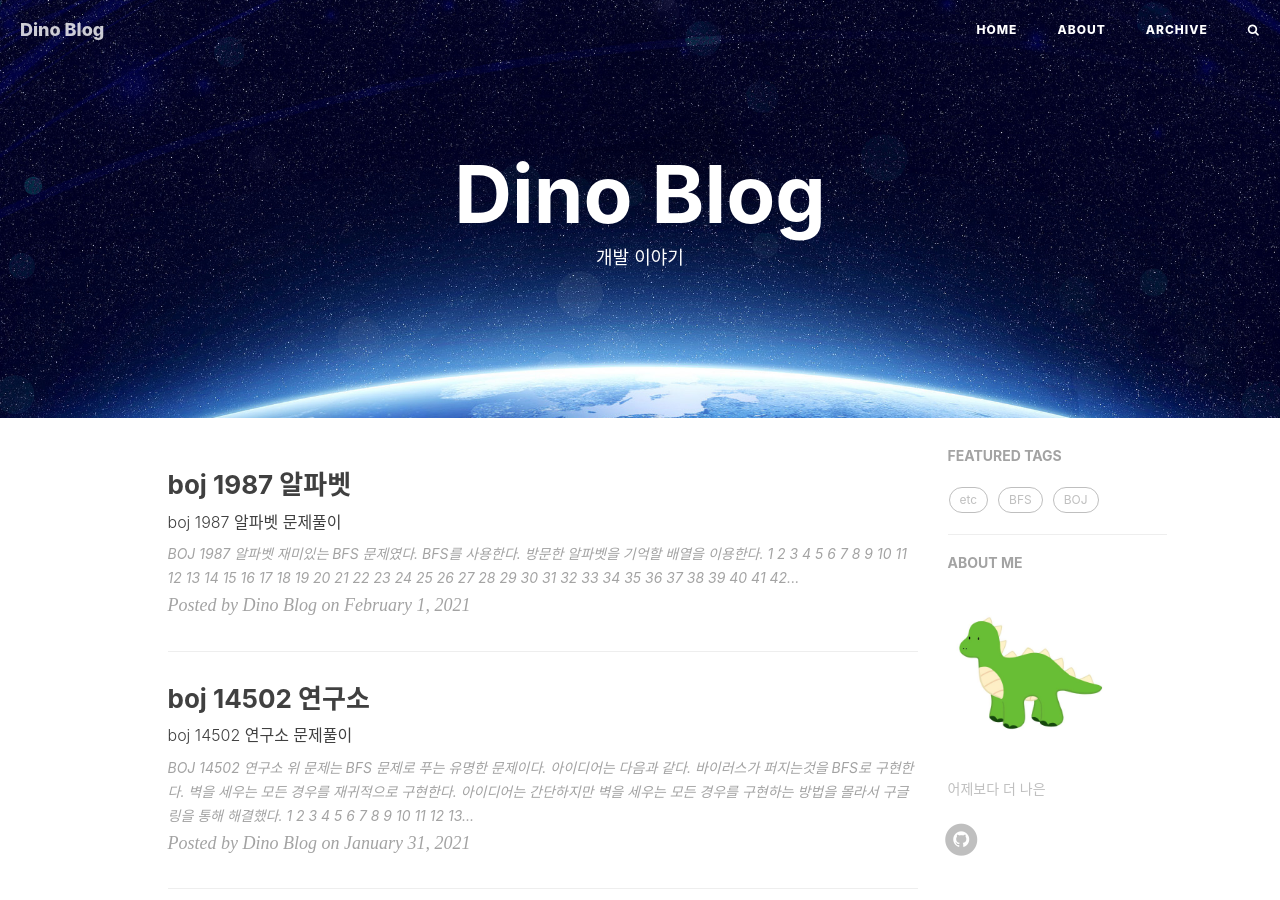
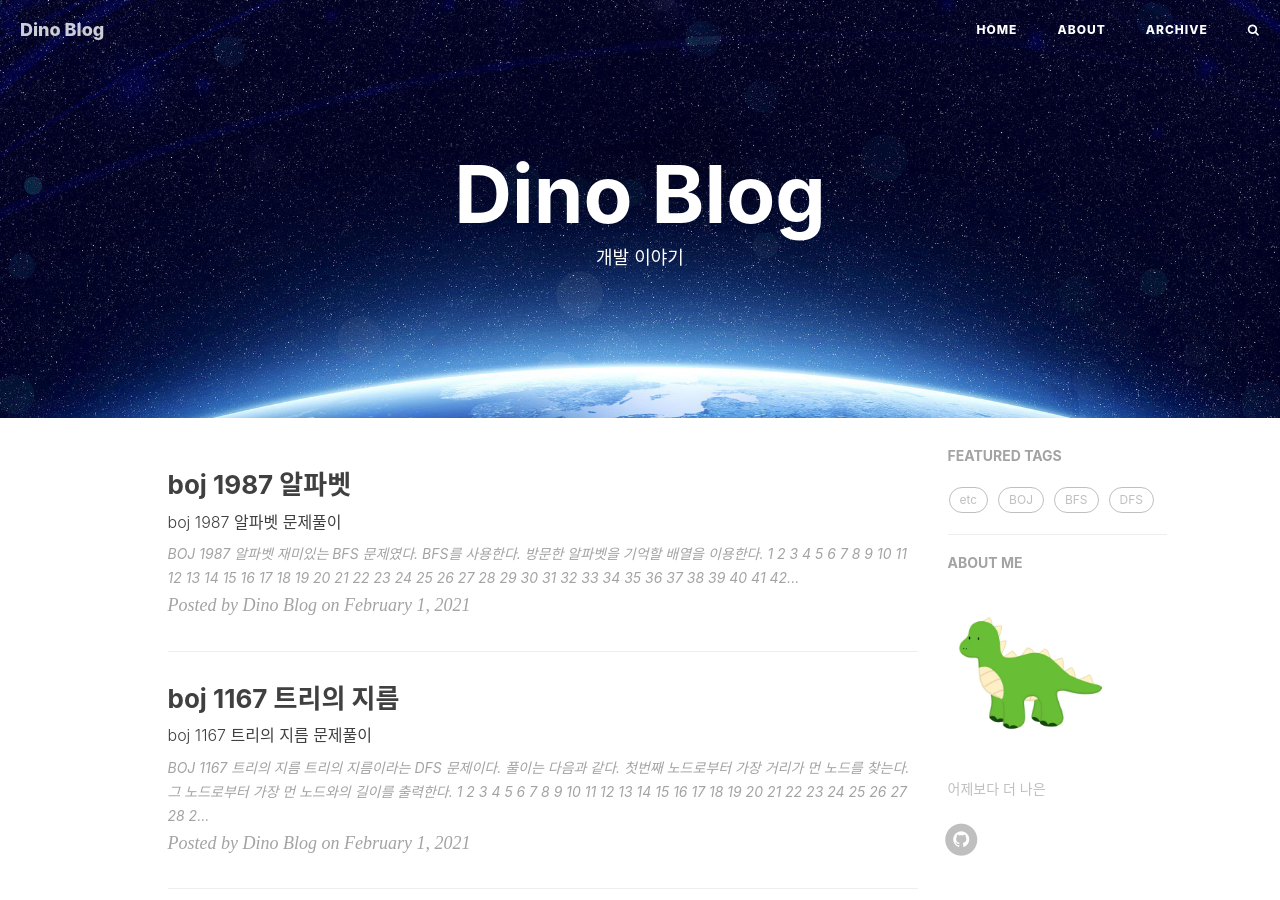
Before and after one commit to dino9881/dino9881.github.io, a Jekyll site: the page built from index.html, in a window 1280 px wide and 900 px high. Built offline with Jekyll 4.4.1, drawn with Linux system fonts in a browser that asks for light colours; nearby versions of some CDN libraries; the list of posts is cut into pages by our own code; comment, search, counter and statistics services are not loaded.

Commit message:
02-01 boj 1167

```diff
--- /dev/null
+++ b/_posts/algorithm/2021-02-01-boj-1167.md
@@ -0,0 +1,97 @@
+---
+layout: post
+title: boj 1167 트리의 지름
+subtitle: "boj 1167 트리의 지름 문제풀이"
+categories: algorithm
+tags:
+- BOJ
+- DFS
+comments: true
+published: true
+---
+
+# BOJ 1167 트리의 지름
+![boj1167](/assets/boj1167.png)
+
+트리의 지름이라는 DFS 문제이다. 풀이는 다음과 같다.
+1. 첫번째 노드로부터 가장 거리가 먼 노드를 찾는다.
+2. 그 노드로부터 가장 먼 노드와의 길이를 출력한다.
+
+
+        #include<iostream>
+        #include<vector>
+        #include<cstring>
+
+        using namespace std;
+
+        #define Max 100000
+
+        struct Node{
+        int n;
+        int val;
+        };
+
+        vector<Node> list[Max+1];
+        bool visit[Max+1];
+
+        int depth=0;
+        int endnode=0;
+
+        void dfs(int node,int weight)
+        {
+        if(visit[node])
+        {
+        return;
+        }
+
+        visit[node]=true;
+
+        if(depth<weight)
+        {
+        depth=weight;
+        endnode=node;
+        }
+
+        for(int i=0;i<list[node].size();i++)
+        {
+        dfs(list[node][i].n,list[node][i].val+weight);
+        }
+        }
+
+        int main(void)
+        {
+
+        ios_base::sync_with_stdio(false);
+        cin.tie(0);cout.tie(0);
+
+        int T; cin>>T;
+        T-=1;// 간선은 노드 -1개이므로
+        while(T--)
+        {
+        int p;          // 부모
+        int c;          // 자식
+        int w;          // 가중치
+
+        cin>>p;
+
+        while(1)
+        {
+          cin>>c;
+          if(c==-1) break;
+          cin>>w;
+          list[p].push_back({c,w});
+          list[c].push_back({p,w});
+        }
+        }
+        dfs(1,0);
+        memset(visit,0,sizeof(visit));
+        (endnode,0);
+
+
+
+        cout<<depth;
+
+        return 0;
+
+
+        }
--- a/about.html
+++ b/about.html
@@ -1,7 +1,8 @@
 ---
 layout: page
 title: "About"
-description: "바꿀 수 없는 것을 받아들일 수 있는 평온과 바꿀 수 있는 것을 바꾸는 용기와 이 둘을 분별할 줄 아는 지혜를 주소서"
+description: "바꿀 수 없는 것을 받아들일 수 있는 평온과 바꿀 수 있는 것을 바꾸는 용기와
+ 이 둘을 분별할 줄 아는 지혜를 주소서"
 header-img: "img/dino.jpg"
 multilingual: true
 ---
```
Also changed, not shown: _posts/etc/2021-01-30-BOJ-Gold.md (line endings or trailing spaces), assets/boj1167.png (added).
